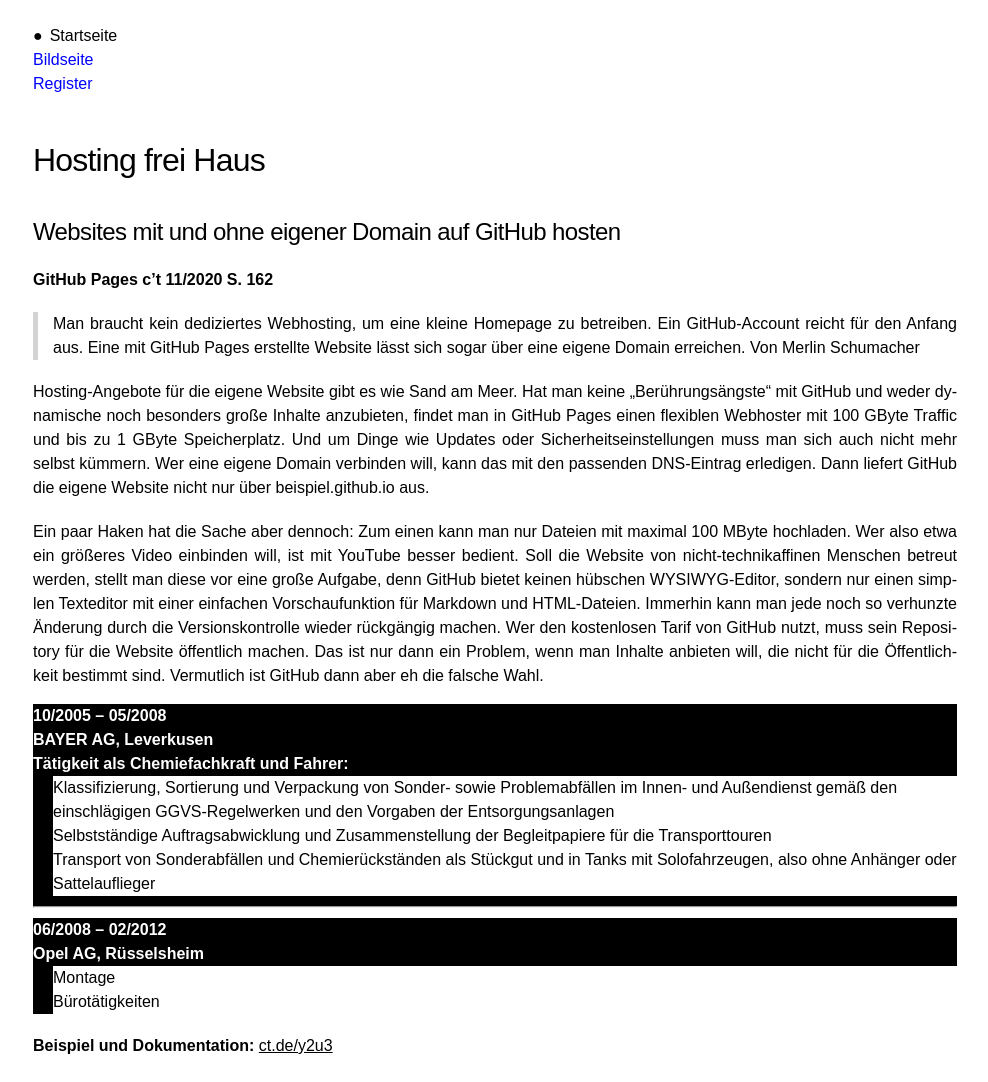
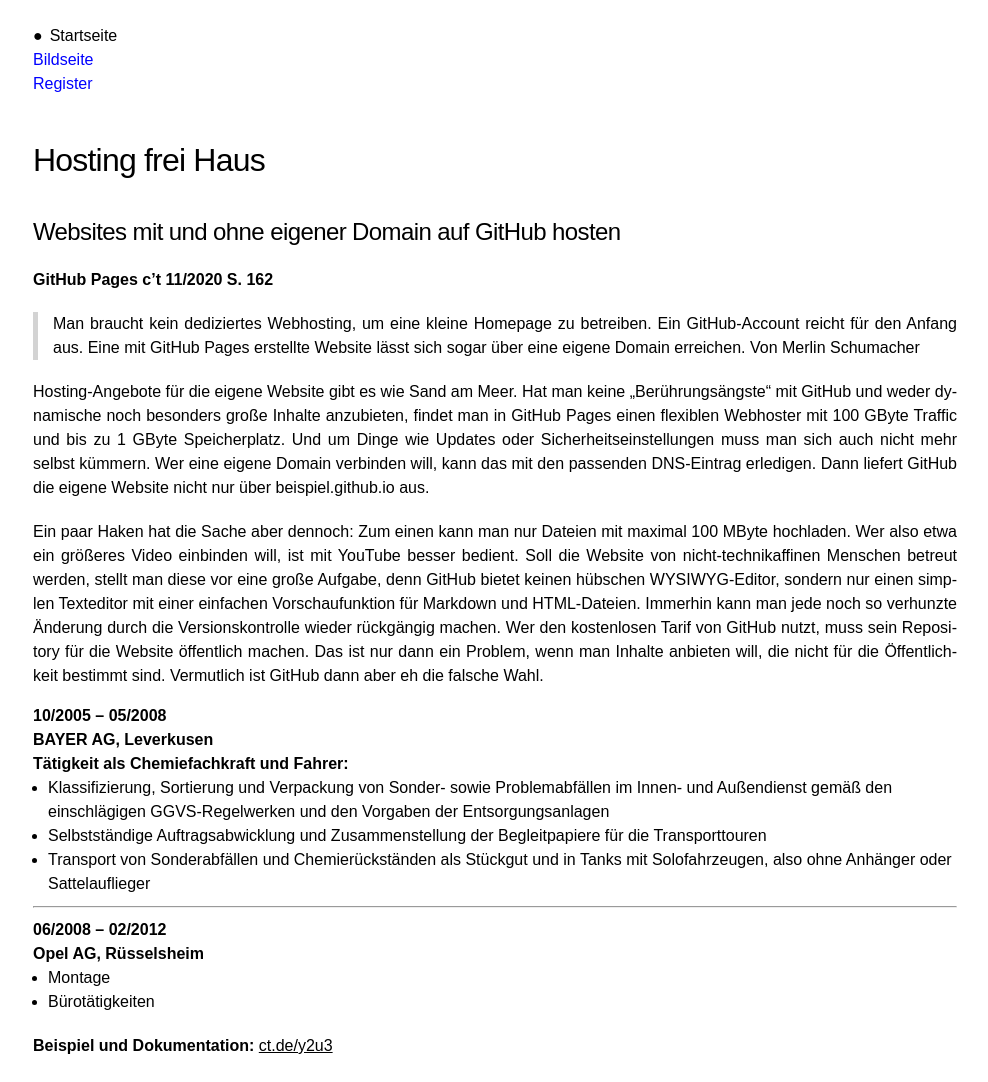
Before and after one commit to webuser-ralf/webuser-ralf.github.io, a Jekyll site: the page built from index.md, in a window 1280 px wide. Shown: the whole page, without its empty margins (145-1133 px from the left). Built offline with Jekyll 4.4.1, drawn with Linux system fonts in a browser that asks for light colours; our own code applies the rules of GitHub Pages for plain Markdown files.

Commit message:
Update layout.scss

```diff
--- a/_sass/layout.scss
+++ b/_sass/layout.scss
@@ -27,16 +27,14 @@
 
 ul li {
     font-weight: bold;
-    color: #ffffff;
-    background: #000000;
+
 }
 
 ul li li {
     font-weight: normal;
     list-style-type: disc;
-    margin-left: 20px;
-    color: #000000;
-    background: #ffffff;
+    margin-left: 15px;
+
 }
 
 blockquote p {
```
